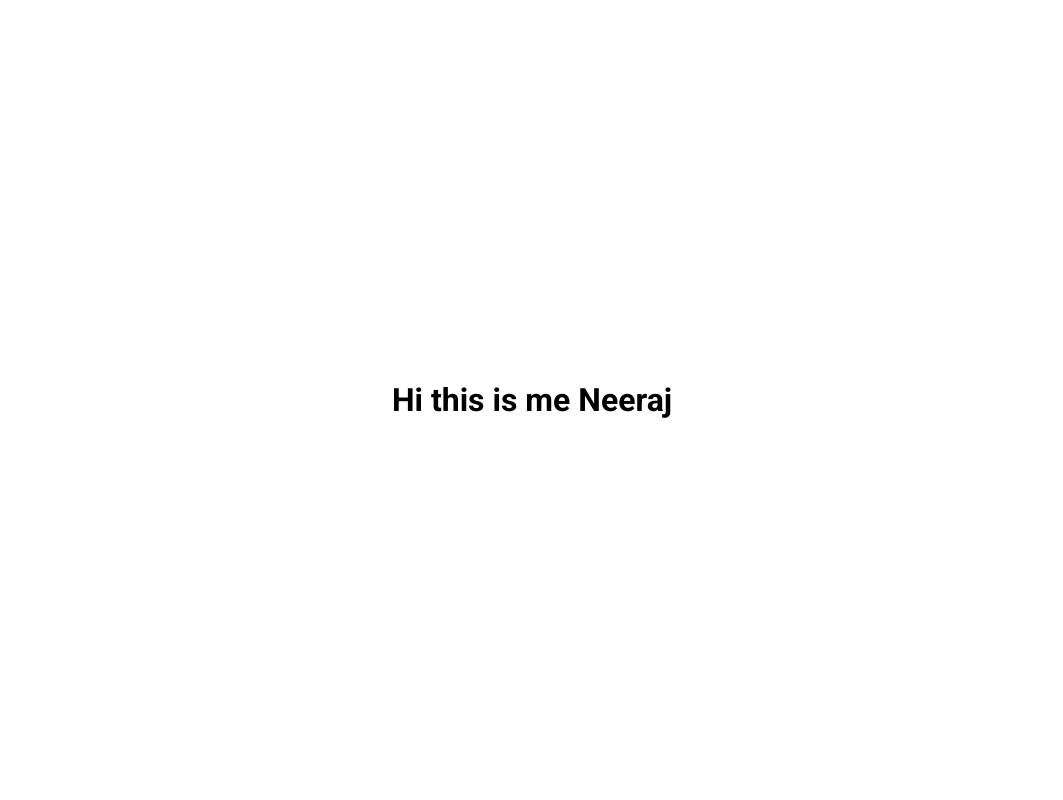
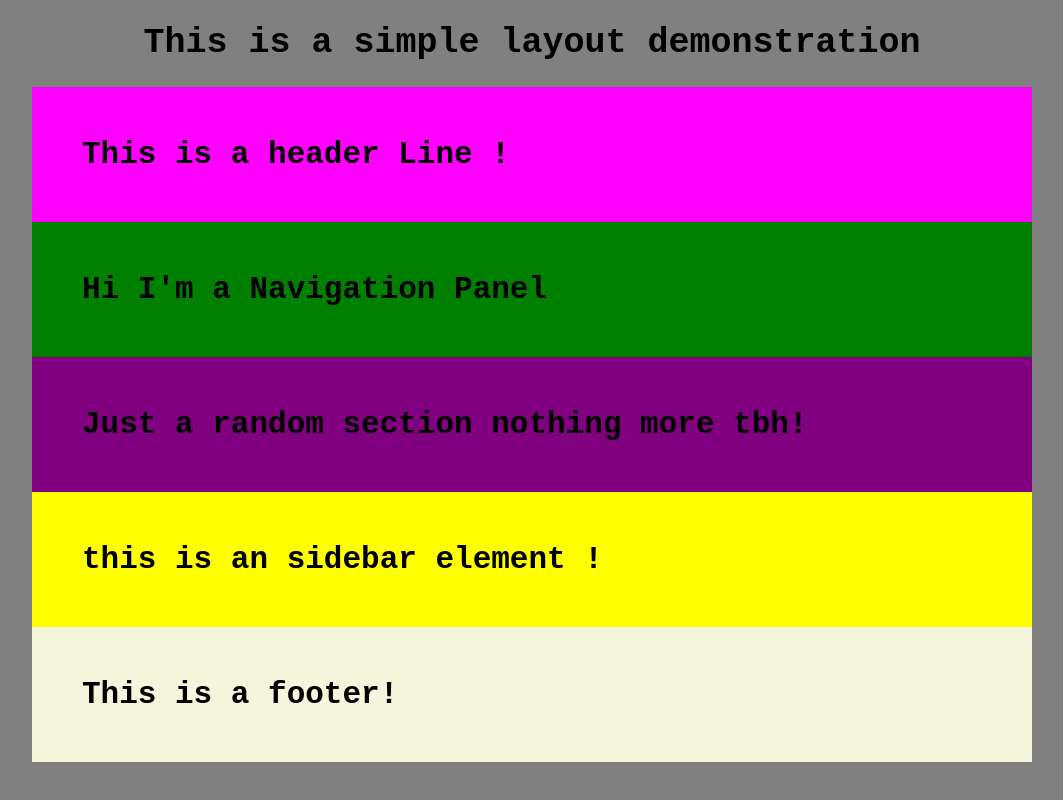
Before and after one commit to CodyNeeraj/FrontendWar, a plain HTML site: page index.html in a window 1280 px wide. Shown: the whole page, without its empty margins (108-1171 px from the left). Drawn offline with Linux system fonts and the light colour scheme.

Commit message:
Page containing layout like Corporate Enterprise search with specific advanced selectors.

```diff
--- a/index.html
+++ b/index.html
@@ -6,10 +6,25 @@
     <!-- <link rel="stylesheet" href="https://cdnjs.cloudflare.com/ajax/libs/font-awesome/6.2.0/css/all.min.css" integrity="sha512-xh6O/CkQoPOWDdYTDqeRdPCVd1SpvCA9XXcUnZS2FmJNp1coAFzvtCN9BmamE+4aHK8yyUHUSCcJHgXloTyT2A==" crossorigin="anonymous" referrerpolicy="no-referrer" /> -->
     <link rel="stylesheet" href="style.css">
     <meta name="viewport" content="width=device-width, initial-scale=1.0">
-    <title>Main Page</title>
+    <title>Homepage</title>
 </head>
 <body>
-    <h1>Hi this is me Neeraj</h1>
+    <h1>This is a simple layout demonstration</h1>
+    <main>
+        <header>This is a header Line !</header>
+        <nav>
+          Hi I'm a Navigation Panel
+        </nav>
+        <section>
+          Just a random section nothing more tbh!
+        </section>
+        <aside>
+          this is an sidebar element !
+        </aside>
+        <footer>
+          This is a footer!
+        </footer>
+      </main>
     <script src="script.js"></script>
 </body>
 </html>
--- a/style.css
+++ b/style.css
@@ -1,16 +1,48 @@
-@import url('https://fonts.googleapis.com/css2?family=Roboto:wght@400;700&display=swap');
+@import url("https://fonts.googleapis.com/css2?family=Roboto:wght@400;700&display=swap");
 
-*{
-   box-sizing: border-box;
+body {
+    margin: 0 auto;
+    color: black;
+    font-family: monospace;
+    font-weight: bold;
+    font-size: 31px;
+    max-width: 1000px;
+    background-color: grey;
+    /*   here max width make sure to make the base container of this element to take only this much pixel space of the totl available viewport and resist from taking more space, this can be benificial since for responsive and fluid layout designs  */
 }
 
-body {
-    font-family: "Roboto",sans-serif;
-    display: flex;
-    flex-direction: column;
-    align-items: center;
-    justify-content: center;
-    height: 100vh;
-    overflow: hidden;
-    margin: 0;
+/* for selecting the first heading tag after the body tag */
+body > h1:first-of-type {
+    font-size: 35px;
+    text-align: center;
 }
+
+/* for selecting every element under given tag folding */
+body > main > * {
+    padding: 50px;
+}
+main {
+    background-color: beige;
+}
+
+header {
+    background-color: magenta;
+    /* padding: 50px; */
+}
+nav {
+    background-color: green;
+    /* padding: 50px; */
+}
+
+section {
+    background-color: purple;
+    /* padding: 50px; */
+}
+aside {
+    background-color: yellow;
+    /* padding: 50px; */
+}
+
+footer {
+    /* padding: 50px; */
+}
```
